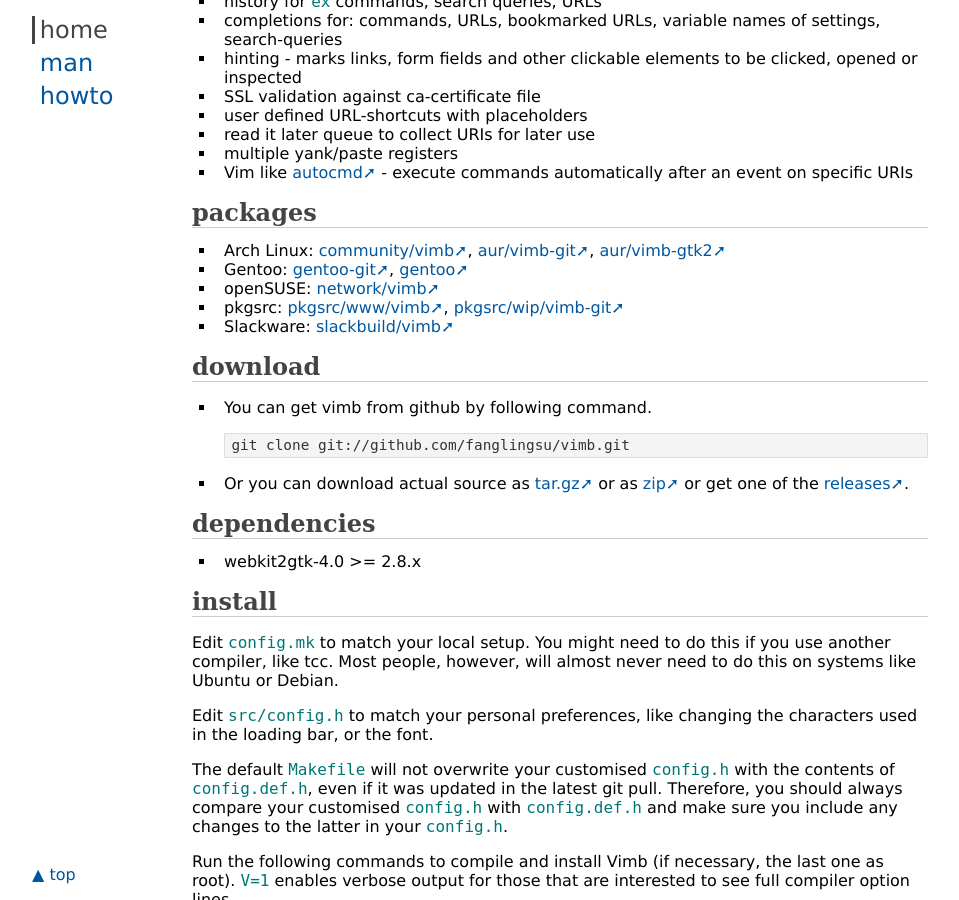
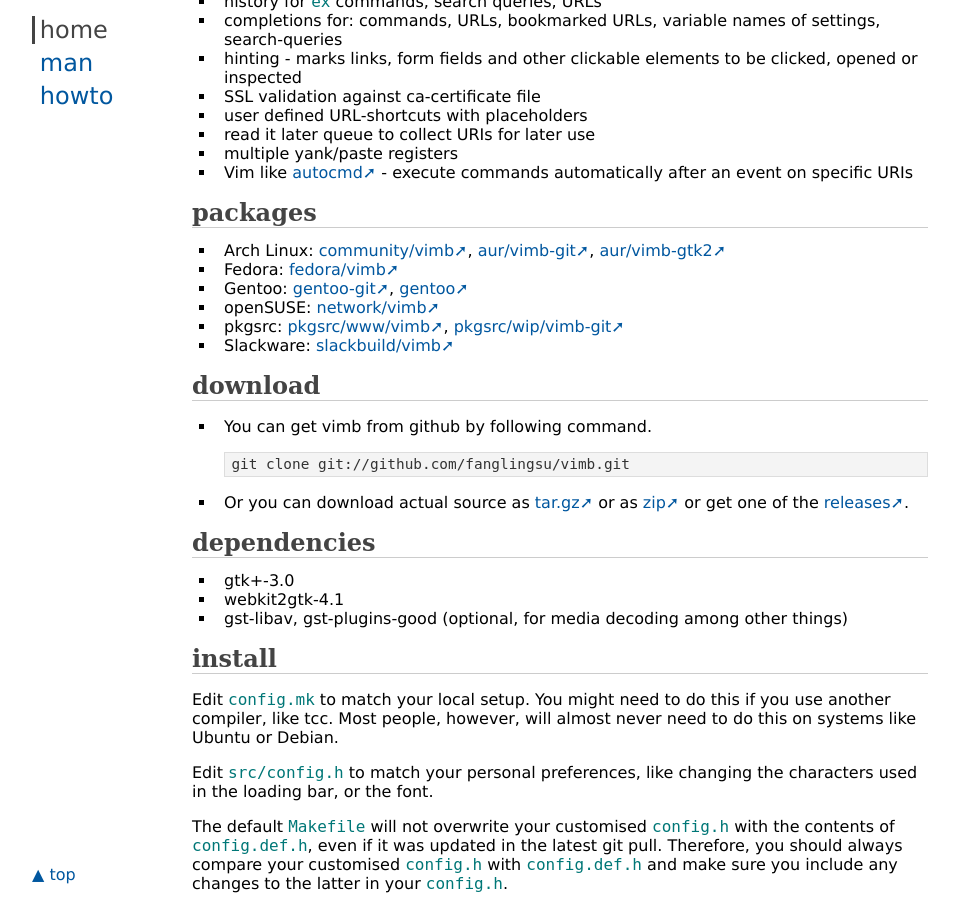
Before and after one commit to fanglingsu/vimb, a Jekyll site: the page built from index.md, in a window 1280 px wide and 900 px high, scrolled down 1060 px. Shown: the whole window, without its empty margins (160-1119 px from the left). Built offline with Jekyll 4.4.1, drawn with Linux system fonts in a browser that asks for light colours.

Commit message:
Update website to 3.7 release
Match content in main project Readme

```diff
--- a/index.md
+++ b/index.md
@@ -60,6 +60,7 @@
 
 ## packages
 - Arch Linux: [community/vimb][], [aur/vimb-git][], [aur/vimb-gtk2][]
+- Fedora: [fedora/vimb][]
 - Gentoo: [gentoo-git][], [gentoo][]
 - openSUSE: [network/vimb][]
 - pkgsrc: [pkgsrc/www/vimb][], [pkgsrc/wip/vimb-git][]
@@ -74,7 +75,10 @@
   one of the [releases][].
 
 ## dependencies
-- webkit2gtk-4.0 >= 2.8.x
+
+- gtk+-3.0
+- webkit2gtk-4.1
+- gst-libav, gst-plugins-good (optional, for media decoding among other things)
 
 ## install
 Edit `config.mk` to match your local setup. You might need to do this if
@@ -119,6 +123,7 @@
 [aur/vimb-git]:        https://aur.archlinux.org/packages/vimb-git
 [aur/vimb-gtk2]:       https://aur.archlinux.org/packages/vimb-gtk2/
 [community/vimb]:      https://www.archlinux.org/packages/community/x86_64/vimb/
+[fedora/vimb]:         https://src.fedoraproject.org/rpms/vimb
 [gentoo-git]:          https://github.com/tharvik/overlay/tree/master/www-client/vimb
 [gentoo]:              https://github.com/hsoft/portage-overlay/tree/master/www-client/vimb
 [vimb]:                https://github.com/fanglingsu/vimb "vimb project sources"
```
Also changed, not shown: other parts of index.md (+1 -1 lines).
